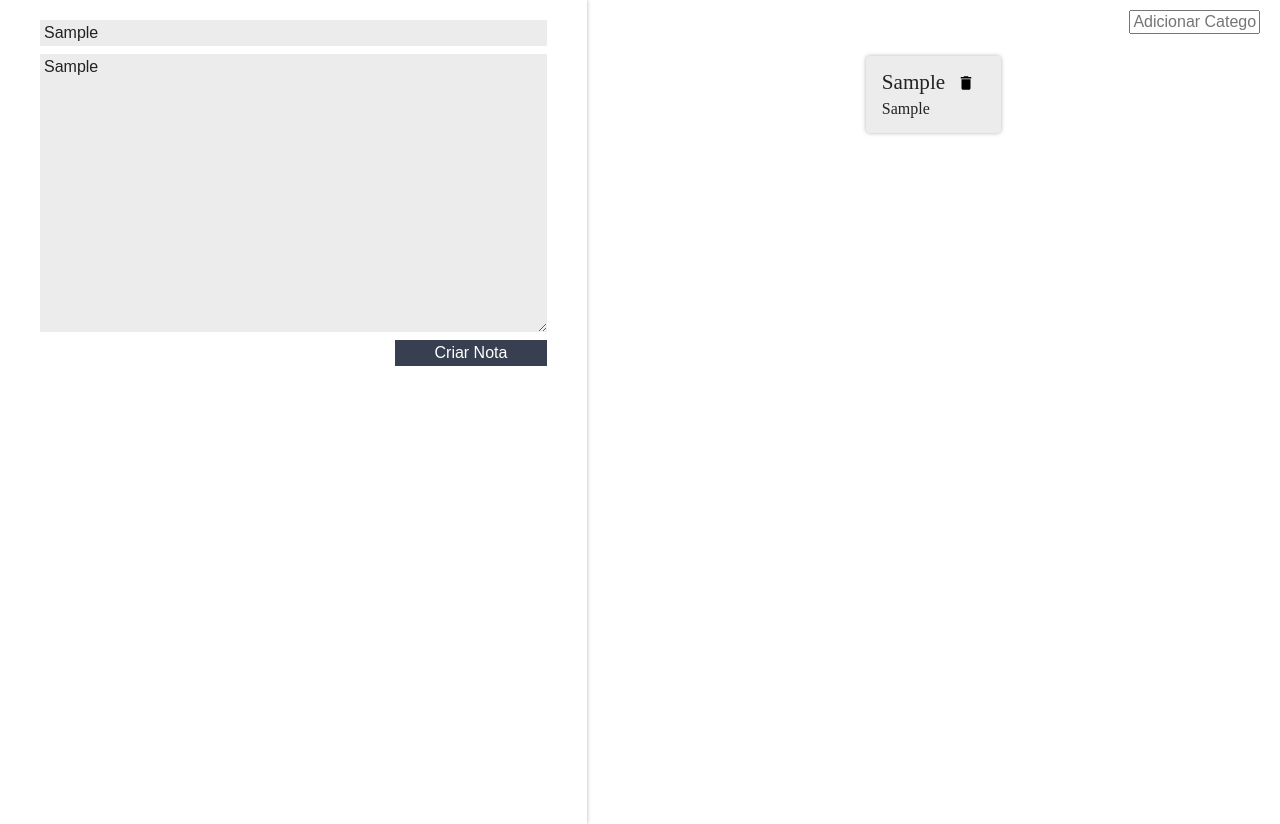
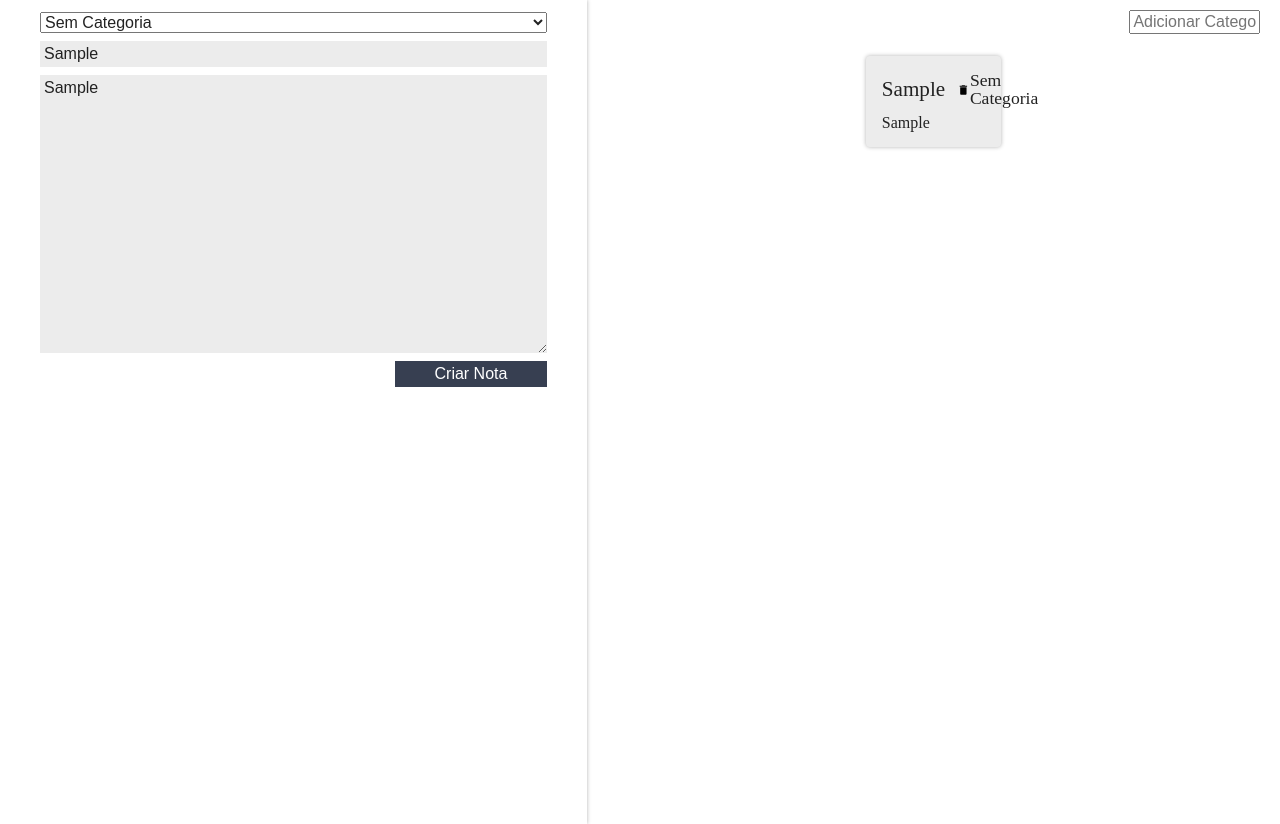
Before and after one commit to caro-marks/studying-react, a React (Create React App) app: page / in a window 1280 px wide. Both pictures are taken after typing "Sample", "Sample" into the empty fields and a click on the button "Criar Nota". Built offline with nearby package versions, Linux system fonts and the light colour scheme.

Commit message:
seguindo padroes

```diff
--- a/src/App.js
+++ b/src/App.js
@@ -15,8 +15,8 @@ class App extends Component {
     }
   }
 
-  _newNota(titulo, texto) {
-    const novaNota = { titulo, texto }
+  _newNota(titulo, texto, categoria) {
+    const novaNota = { titulo, texto, categoria }
     const novasNotas = [...this.state.notas, novaNota]
     const novoEstado = {
       ...this.state,
@@ -41,7 +41,10 @@ class App extends Component {
   render() {
     return (
       <div className="conteudo">
-        <FormCadastro createNota={this._newNota.bind(this)} />
+        <FormCadastro
+          categorias={this.state.categorias}
+          createNota={this._newNota.bind(this)}
+        />
         <main className="conteudo-principal">
           <ListaDeCategorias
             adicionarCategoria={this._adicionarCategoria.bind(this)}
--- a/src/components/CardNota/CardNota.jsx
+++ b/src/components/CardNota/CardNota.jsx
@@ -17,6 +17,7 @@ class CardNota extends Component {
               {this.props.title}
             </h3>
             <DeleteSVG onClick={this.deletarNota.bind(this)}/>
+            <h4>{this.props.category}</h4>
           </header>
           <p className="card-nota_texto">
             {this.props.text}
--- a/src/components/FormCadastro/FormCadastro.jsx
+++ b/src/components/FormCadastro/FormCadastro.jsx
@@ -7,6 +7,7 @@ class FormCadastro extends Component{
     super(props)
     this.titulo = "";
     this.nota = "";
+    this.categoria = "Sem Categoria"
   }
   _handleChangeTitulo(evento){
     evento.stopPropagation()
@@ -16,10 +17,14 @@ class FormCadastro extends Component{
     evento.stopPropagation()
     this.nota = evento.target.value;
   }
+  _handleCreateCategoria(evento){
+    evento.stopPropagation()
+    this.categoria = evento.target.value
+  }
   _handleCreateNota(evento){
     evento.preventDefault()
     evento.stopPropagation()
-    this.props.createNota(this.titulo, this.nota)
+    this.props.createNota(this.titulo, this.nota, this.categoria)
   }
 
 
@@ -29,6 +34,15 @@ class FormCadastro extends Component{
        className="form-cadastro"
        onSubmit={this._handleCreateNota.bind(this)}
       >
+        <select
+          name="categorias" className="form-cadastro_categorias"
+          onChange={this._handleCreateCategoria.bind(this)}
+        >
+          <option value="default">Sem Categoria</option>
+          {this.props.categorias.map((categoria,index)=>{
+            return <option key={index}>{categoria}</option>
+          })}
+        </select>
         <input
          className="form-cadastro_input"
          type="text"
--- a/src/components/ListaDeNotas/ListaDeNotas.jsx
+++ b/src/components/ListaDeNotas/ListaDeNotas.jsx
@@ -8,10 +8,14 @@ class ListaDeNotas extends Component{
       <ul className="lista-notas">
         {
           this.props.notas.map(
-            ({titulo, texto},index) => {
+            ({titulo, texto, categoria},index) => {
               return (
                 <li className="lista-notas_item" key={index}>
-                  <CardNota indice={index} title={titulo} text={texto}
+                  <CardNota
+                    indice={index}
+                    title={titulo}
+                    text={texto}
+                    category={categoria}
                     apagarNota={this.props.destroyNota}
                   />
                 </li>
```
